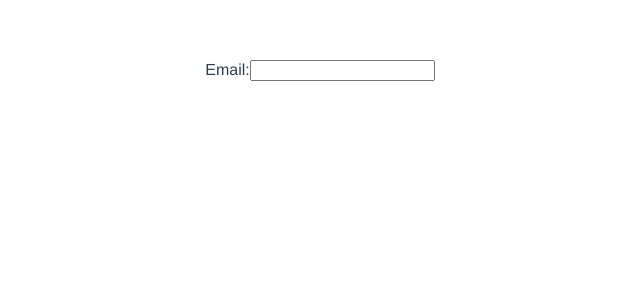
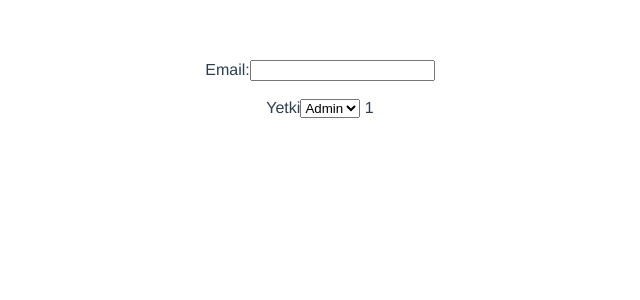
Before and after one commit to FatmanurGebesoglu/VUE-REPO, a Vue app in the folder 7-FORM/formdata/: page / in a window 1280 px wide. Shown: the top 300 px of the page, without its empty margins (320-960 px from the left). Built offline with nearby package versions, Linux system fonts and the light colour scheme.

Commit message:
databinding with select

```diff
--- a/7-FORM/formdata/src/components/FormComp.vue
+++ b/7-FORM/formdata/src/components/FormComp.vue
@@ -2,15 +2,23 @@
     <form>
         <label>Email:</label>
         <input type="email" v-model="email" />
-        {{ email  }}
+        <br>
+        <br>
+        <label>Yetki</label>
+        <select v-model="yetki">
+            <option value="1">Admin</option>
+            <option value="2">User</option>
+        </select>
+        {{ yetki }}
     </form>
 </template>
-
+//value ile option yapıldığında yeki value olacak eğer value olmazsa option içindeki değer value olacak
 <script>
     export default{
         data(){
             return{
-                email: ''
+                email: '',
+                yetki: '1'
             }
         },
     }
```
